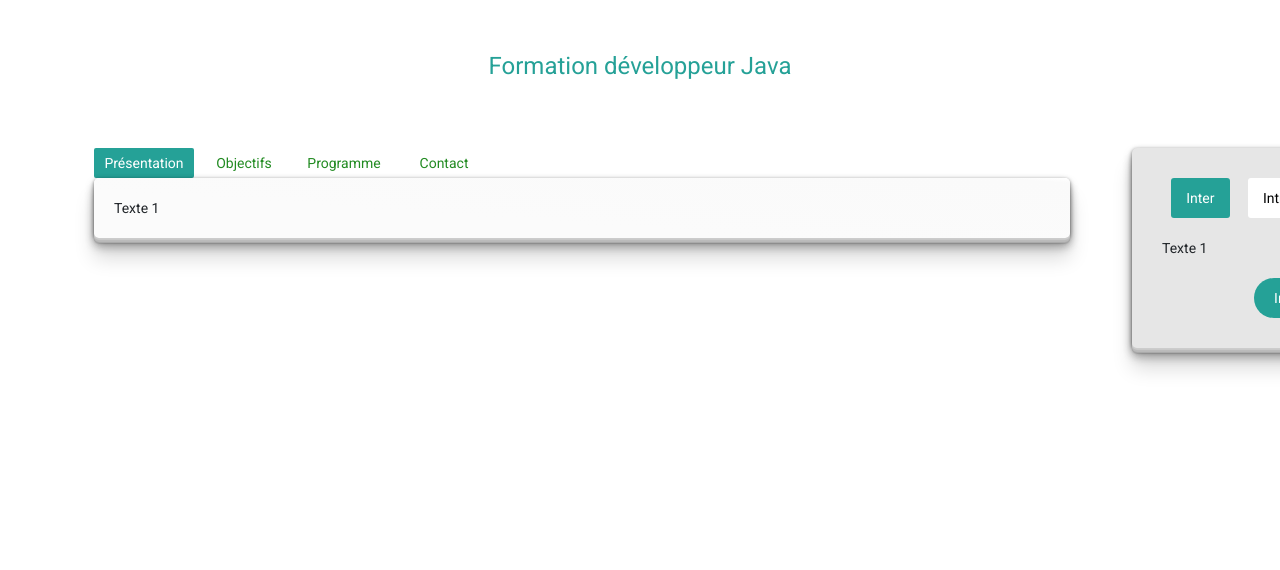
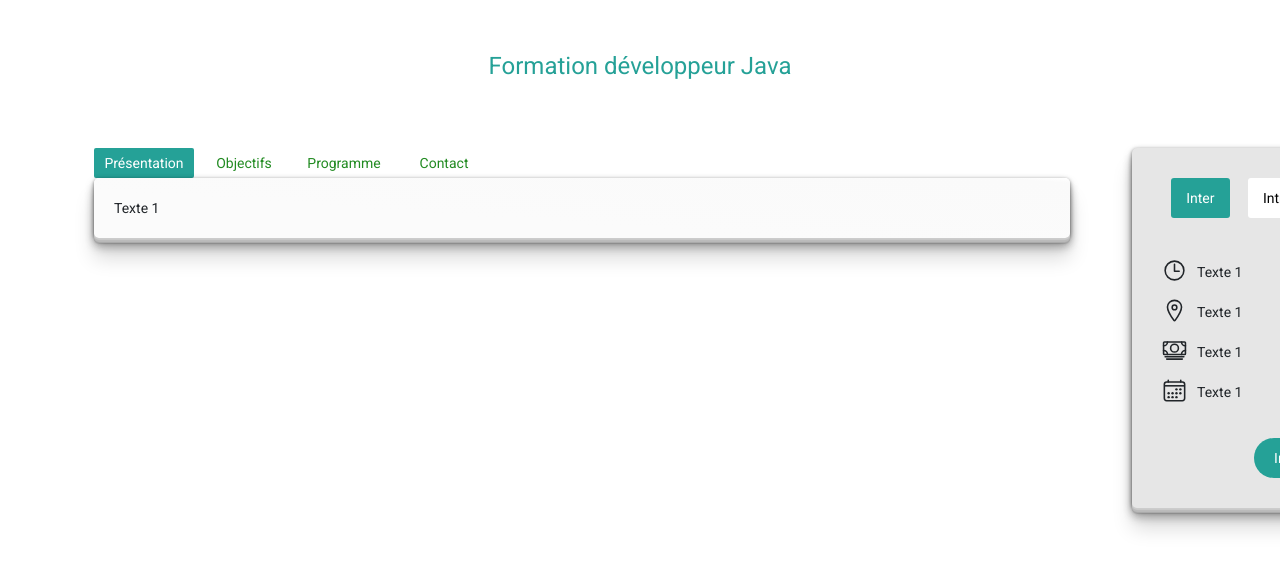
Before and after one commit to marue59/FRGroupe1, an Angular app in the folder Front/: page /home in a window 1280 px wide. Shown: the top 570 px of the page. Built offline with nearby package versions, Linux system fonts and the light colour scheme.

Commit message:
feat: Ajout des icons dans la bordure grise pour la date/prix..etc :sparkles:

```diff
--- a/Front/src/app/pages/Details_Formation/Composante_Droite/Composante_Enfant/details-formation-inter-intra-enfant/details-formation-inter-intra-enfant.component.html
+++ b/Front/src/app/pages/Details_Formation/Composante_Droite/Composante_Enfant/details-formation-inter-intra-enfant/details-formation-inter-intra-enfant.component.html
@@ -1,5 +1,5 @@
-<!-- Composante enfant -->
-<!-- contenant : la bordure grise, les boutons d'onglets, le texte en dessous des boutons, et un bouton redirigeant vers la page du formulaire d'inscription -->
+<!-- Composante enfant : bordure grise -->
+<!-- contenant : les boutons d'onglets, le texte en dessous des boutons, et un bouton redirigeant vers la page du formulaire d'inscription -->
 
 <!-- Bordure de la composante -->
 <div class="bordure">
@@ -25,7 +25,21 @@
             <!-- Condition if pour afficher le texte selon si c'est l'option Inter, intra ou personnalisée qui est choisie -->
             <div *ngIf="bouton.isFocus">
 
-                {{bouton.text}}
+                <!-- Icons + texte dans la bordure grise en dessous des boutons d'onglet -->
+                <p class="hour">
+                    <ion-icon name="time-outline"></ion-icon> <span> {{bouton.text}}</span></p>
+
+                <p>
+                    <ion-icon name="location-outline"></ion-icon> <span>{{bouton.text}}</span>
+                </p>
+
+                <p>
+                    <ion-icon name="cash-outline"></ion-icon><span>{{bouton.text}}</span>
+                </p>
+
+                <p>
+                    <ion-icon name="calendar-outline"></ion-icon><span>{{bouton.text}}</span>
+                </p>
 
             </div>
 
--- a/Front/src/app/pages/Details_Formation/Composante_Droite/Composante_Enfant/details-formation-inter-intra-enfant/details-formation-inter-intra-enfant.component.scss
+++ b/Front/src/app/pages/Details_Formation/Composante_Droite/Composante_Enfant/details-formation-inter-intra-enfant/details-formation-inter-intra-enfant.component.scss
@@ -18,7 +18,7 @@
 }
 
 .text {
-    padding-top: 20px;
+    padding-top: 40px;
 }
 
 .inscription {
@@ -26,3 +26,18 @@
     display: flex;
     justify-content: center;
 }
+
+// Taille de l'icon
+ion-icon {
+    font-size: 25px;
+}
+
+// Espace entre le texte et l'icon
+span {
+    padding: 4px 10px;
+    height: 100%;
+}
+
+p {
+    display: flex;
+}
--- a/Front/src/index.html
+++ b/Front/src/index.html
@@ -15,6 +15,9 @@
 
 <body class="mat-typography">
     <app-root></app-root>
+    <!-- Module pour les icons -->
+    <script type="module" src="https://unpkg.com/ionicons@5.5.2/dist/ionicons/ionicons.esm.js"></script>
+    <script nomodule src="https://unpkg.com/ionicons@5.5.2/dist/ionicons/ionicons.js"></script>
 </body>
 
 </html>
```
